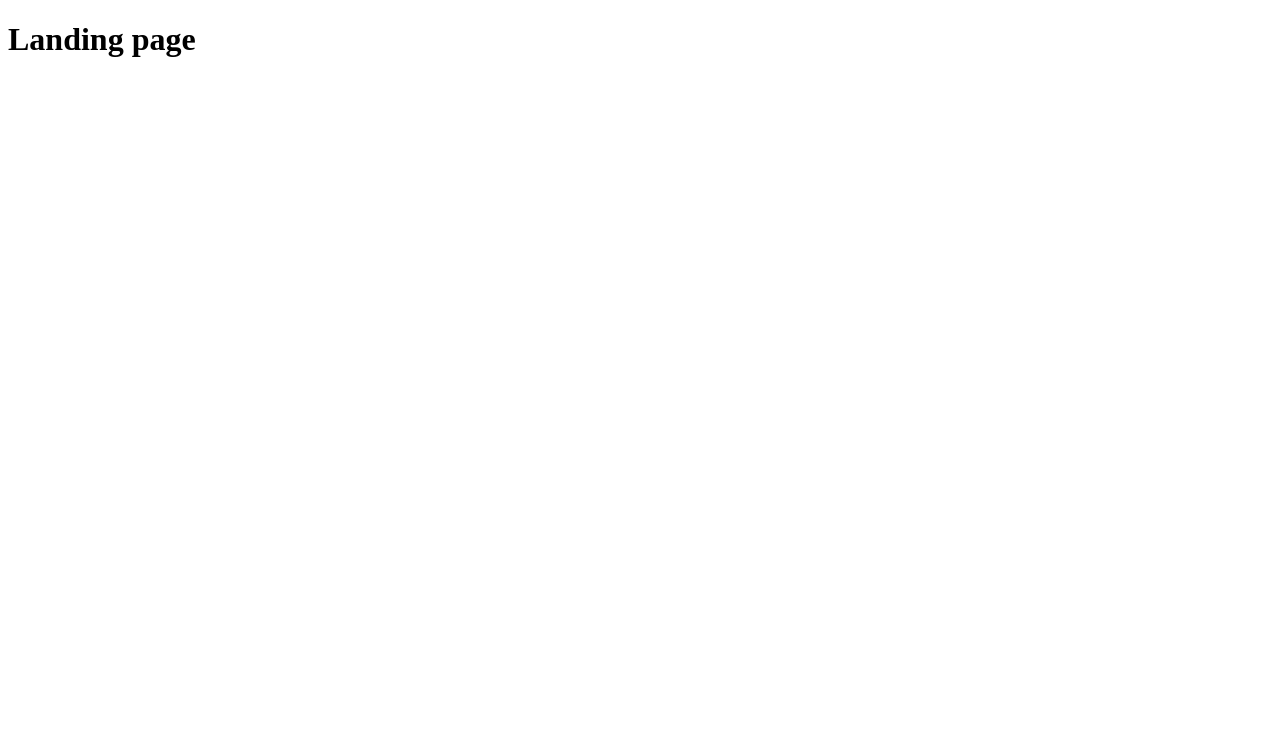
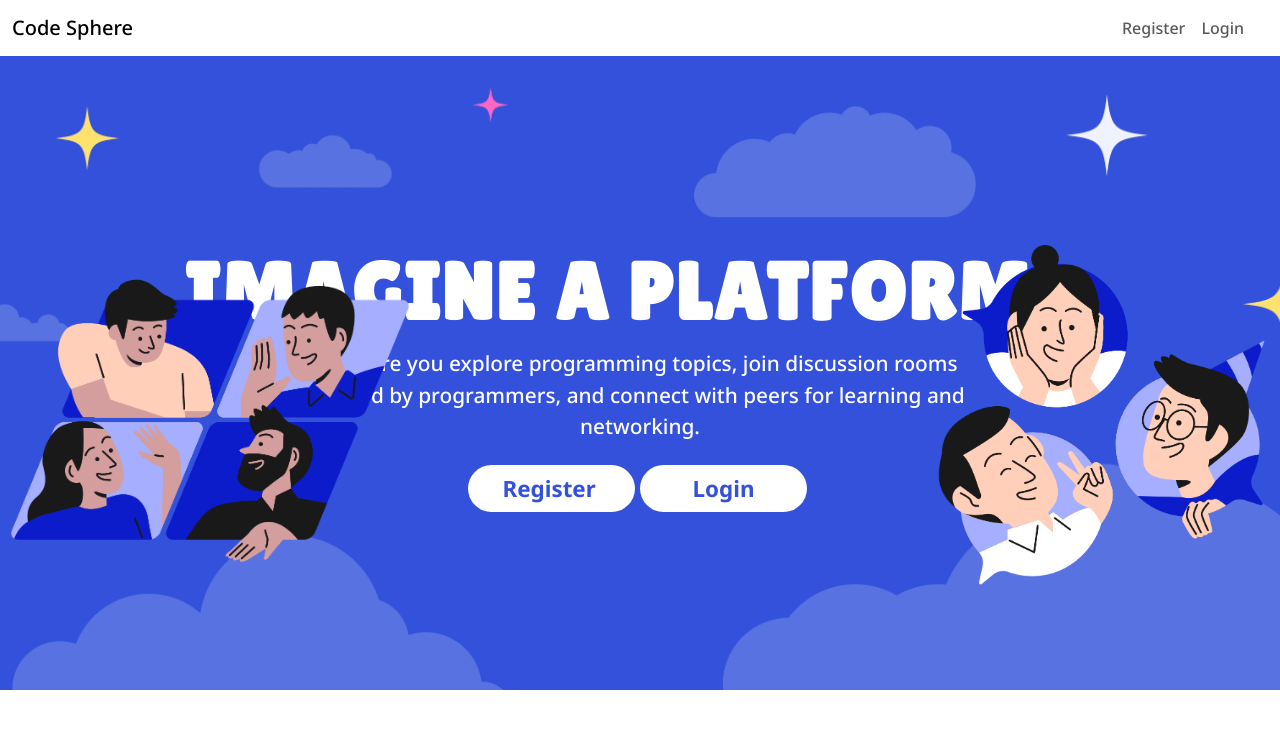
Before and after one commit to ilyasolgun11/code-sphere, a Django app: page / in a window 1280 px wide. Before the commit the part shown is almost empty. Shown: the top 729 px of the page. Run offline with Django 4.2, Linux system fonts and the light colour scheme; some libraries are stand-ins or nearby versions.

Commit message:
Add landing page code and styles

```diff
--- a/base/templates/base/landing_page.html
+++ b/base/templates/base/landing_page.html
@@ -1,5 +1,22 @@
 {% extends 'base.html' %}
+{% load static %}
 
 {% block content %}
-<h1>Landing page</h1>
+<main class="landing-page-header">
+    <img class="landing-page-img-left" src="{% static 'images/landing_page_left.png' %}" alt="">
+    <img class="landing-page-img-right" src="{% static 'images/landing_page_right.png' %}" alt="">
+    <img class="landing-page-hero-img" src="{% static 'images/landing_page_hero.jpg' %}">
+    <h1>IMAGINE A PLATFORM...</h1>
+    <p>...where you explore programming topics, join discussion rooms hosted by programmers, and connect with peers for learning and networking.</p>
+    <div>
+        {% if user.is_authenticated %}
+            <a class="landing-page-dive-in" href="{% url 'home_page' %}">Dive into the sphere! <i class="fa-solid fa-arrow-up"></i></a>
+        {% else %}
+        <div class="landing-page-hero-auth-container">
+            <a href="{% url 'register_page' %}">Register <i class="fa-solid fa-arrow-up"></i></a>
+            <a href="{% url 'login_page' %}">Login <i class="fa-solid fa-arrow-up"></i></a>
+        </div>
+        {% endif %}
+    </div>
+</main>
 {% endblock content %}
--- a/static/css/style.css
+++ b/static/css/style.css
@@ -0,0 +1,138 @@
+/* Google fonts  */
+@import url('https://fonts.googleapis.com/css2?family=Lilita+One&family=Noto+Sans:ital,wght@0,100..900;1,100..900&display=swap');
+
+/* Navbar styles -------------------------------------------- */
+.navbar {
+    background-color: white;
+}
+
+.container-fluid {
+    max-width: 1280px;
+    margin: 0px auto;
+    font-weight: 500;
+}
+
+/* Landing page styles ------------------------------------------------ */
+body {
+    box-sizing: border-box;
+    font-family: "Noto Sans", sans-serif;
+}
+
+.landing-page-header {
+    height: 600px;
+    display: flex;
+    justify-content: center;
+    align-items: center;
+    flex-direction: column;
+}
+
+.landing-page-header h1 {
+    margin-top: 150px;
+    font-size: 5rem;
+    font-family: "Lilita One", sans-serif;
+    letter-spacing: 2.6px;
+    color: white;
+    font-weight: 700;
+    text-align: center;
+}
+
+.landing-page-header p {
+    text-align: center;
+    max-width: 700px;
+    margin: 0px auto;
+    color: white;
+    font-size: 1.3rem;
+    font-weight: 500;
+    margin-bottom: 30px;
+}
+
+.landing-page-hero-img {
+    top: 40px;
+    z-index: -1;
+    position: absolute;
+    width: 100%;
+    height: 650px;
+    object-fit: cover;
+}
+
+.landing-page-hero-auth-container a, .landing-page-dive-in {
+    position: relative;
+    font-size: 1.4rem;
+    font-weight: 700;
+    margin-right: 5px;
+    color: #3351DB;
+    text-decoration: none;
+    background-color: rgb(255, 255, 255);
+    border-radius: 50px;
+}
+
+.landing-page-dive-in {
+    padding: 8px 20px 8px 20px;
+    transition: all 0.2s ease;
+}
+
+.landing-page-hero-auth-container a:nth-of-type(1) {
+    padding: 8px 33px 8px 35px;
+    transition: all 0.2s ease;
+}
+
+.landing-page-hero-auth-container a:nth-of-type(2) {
+    padding: 8px 53px 8px 53px;
+    transition: all 0.2s ease;
+}
+
+.landing-page-dive-in:hover {
+    padding: 8px 50px 8px 20px;
+    transition: all 0.2s ease;
+}
+
+.landing-page-hero-auth-container a:nth-of-type(1):hover {
+    padding: 8px 49px 8px 35px;
+}
+
+.landing-page-hero-auth-container a:nth-of-type(2):hover {
+    padding: 8px 60px 8px 53px;
+}
+
+.landing-page-hero-auth-container i, .landing-page-dive-in i {
+    transform: rotate(45deg);
+    color: white;
+    padding: 8.2px 11px;
+    background-color: #3351DB;
+    border-radius: 20px;
+    right: 4.2px;
+    top: 3.86px;
+    position: absolute;
+    margin-left: 8px;
+    margin-right: 0px;
+    opacity: 0;
+    transition: all 0.2s ease;
+}
+
+.landing-page-dive-in:hover i {
+    opacity: 1;
+}
+
+.landing-page-hero-auth-container a:nth-of-type(1):hover i {
+    opacity: 1;
+}
+
+.landing-page-hero-auth-container a:nth-of-type(2):hover i {
+    opacity: 1;
+}
+
+.landing-page-img-left {
+    left: 10px;
+    bottom: 180px;
+    position: absolute;
+    width: 400px;
+    height: 400px;
+}
+
+.landing-page-img-right {
+    right: 10px;
+    bottom: 215px;
+    position: absolute;
+    width: 340px;
+    height: 340px;
+}
--- a/templates/base.html
+++ b/templates/base.html
@@ -1,12 +1,78 @@
+{% load static %}
+
 <!DOCTYPE html>
 <html lang="en">
-<head>
-    <meta charset="UTF-8">
-    <meta name="viewport" content="width=device-width, initial-scale=1.0">
+  <head>
+    <meta charset="UTF-8" />
+    <meta name="viewport" content="width=device-width, initial-scale=1.0" />
     <title>Code Sphere</title>
-</head>
-<body>
-    {% block content %}
-    {% endblock content %}
-</body>
+    <!-- Font Awesome CSS -->
+    <link
+      rel="stylesheet"
+      href="https://cdnjs.cloudflare.com/ajax/libs/font-awesome/5.15.3/css/all.min.css"
+    />
+    <!-- Bootstrap CSS -->
+    <link
+      href="https://cdn.jsdelivr.net/npm/bootstrap@5.3.3/dist/css/bootstrap.min.css"
+      rel="stylesheet"
+    />
+    <!-- Custom CSS  -->
+    <link rel="stylesheet" href="{% static 'css/style.css' %}">
+  </head>
+  <body>
+    <nav class="navbar navbar-expand-sm fixed-top">
+        <div class="container-fluid">
+          <a class="navbar-brand" href="{% url 'landing_page' %}">Code Sphere</a>
+          <button class="navbar-toggler" type="button" data-bs-toggle="offcanvas" data-bs-target="#offcanvasNavbar" aria-controls="offcanvasNavbar" aria-label="Toggle navigation">
+            <span class="navbar-toggler-icon"></span>
+          </button>
+          <div class="offcanvas offcanvas-end" tabindex="-1" id="offcanvasNavbar" aria-labelledby="offcanvasNavbarLabel">
+            <div class="offcanvas-header">
+              <h5 class="offcanvas-title" id="offcanvasNavbarLabel">Offcanvas</h5>
+              <button type="button" class="btn-close" data-bs-dismiss="offcanvas" aria-label="Close"></button>
+            </div>
+            <div class="offcanvas-body">
+              <ul class="navbar-nav justify-content-end flex-grow-1 pe-3">
+                {% if user.is_authenticated %}
+                <li class="nav-item">
+                  <a
+                    class="nav-link {% if request.path == logout_url %}active{% endif %}"
+                    aria-current="page"
+                    href="{% url 'logout' %}"
+                    >Logout</a
+                  >
+                </li>
+                {% else %}
+                <li class="nav-item">
+                  <a
+                    class="nav-link {% if request.path == signup_url %}active{% endif %}"
+                    aria-current="page"
+                    href="{% url 'register' %}"
+                    >Register</a
+                  >
+                </li>
+                <li class="nav-item">
+                  <a
+                    class="nav-link {% if request.path == login_url %}active{% endif %}"
+                    aria-current="page"
+                    href="{% url 'login' %}"
+                    >Login</a
+                  >
+                </li>
+                {% endif %}
+              </ul>
+            </div>
+          </div>
+        </div>
+      </nav>
+    {% block content %} {% endblock content %}
+    <!-- Bootstrap  -->
+    <script src="https://cdn.jsdelivr.net/npm/bootstrap@5.3.3/dist/js/bootstrap.bundle.min.js"></script>
+    <!-- Font awesome  -->
+    <script
+      src="https://kit.fontawesome.com/a4f987afa2.js"
+      crossorigin="anonymous"
+    ></script>
+    <script src="{% static 'js/script.js' %}"></script>
+  </body>
 </html>
```
